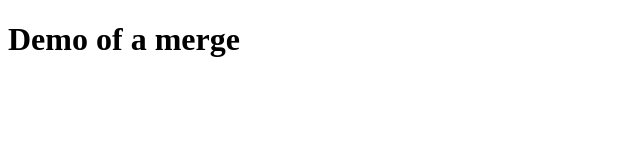
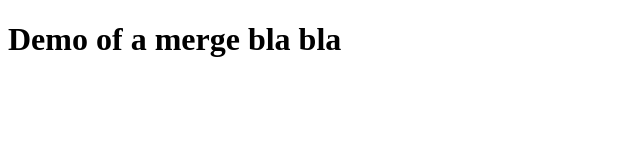
Before and after one commit to nasivuela/merge-demo, a plain HTML site: page index.html in a window 1280 px wide. Shown: the whole page, without its empty margins (0-640 px from the left). Drawn offline with Linux system fonts and the light colour scheme.

Commit message:
Add bla bla

```diff
--- a/index.html
+++ b/index.html
@@ -7,6 +7,6 @@
   <title>Document</title>
 </head>
 <body>
-  <h1>Demo of a merge</h1>
+  <h1>Demo of a merge bla bla</h1>
 </body>
 </html>
```
